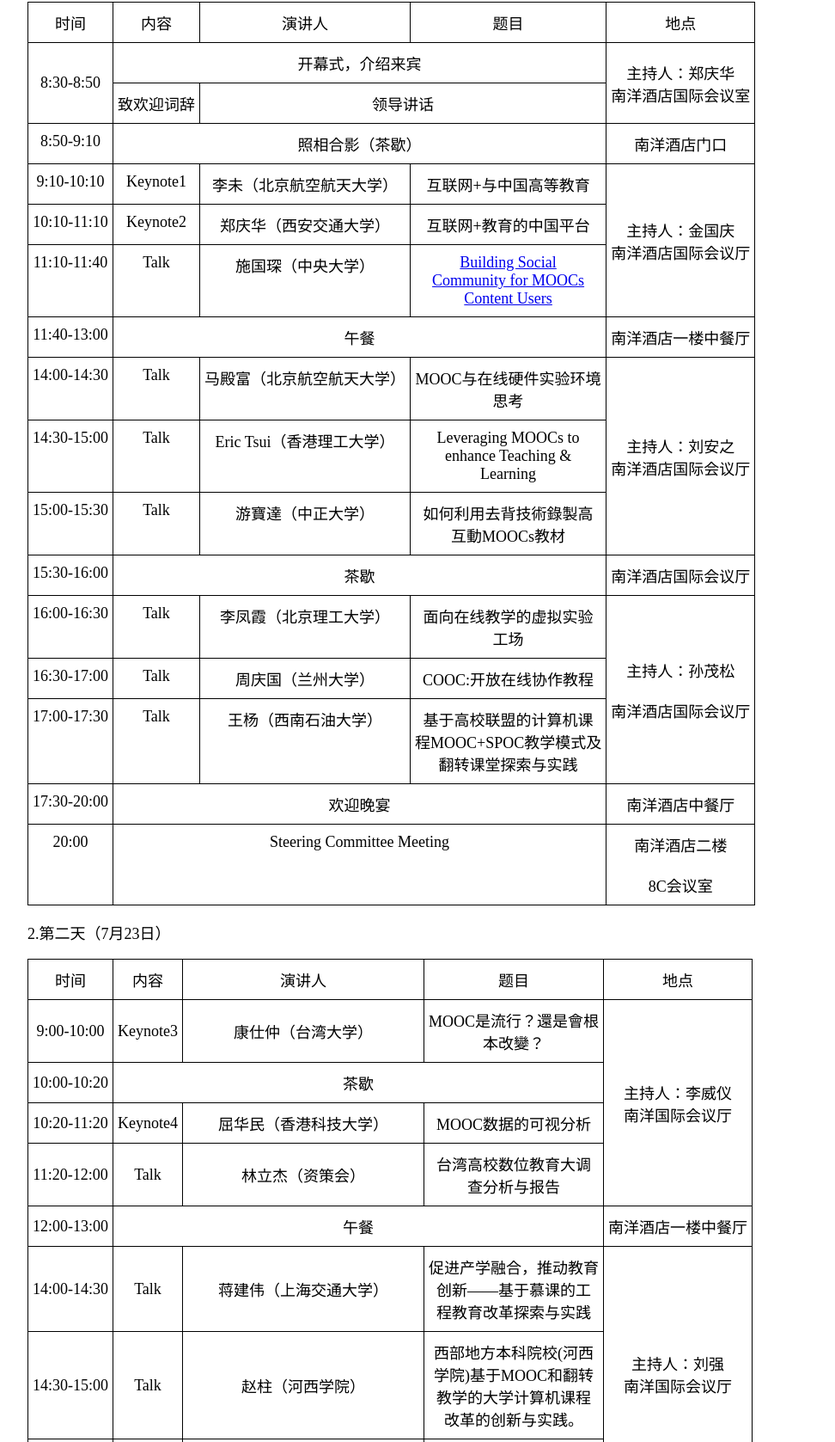
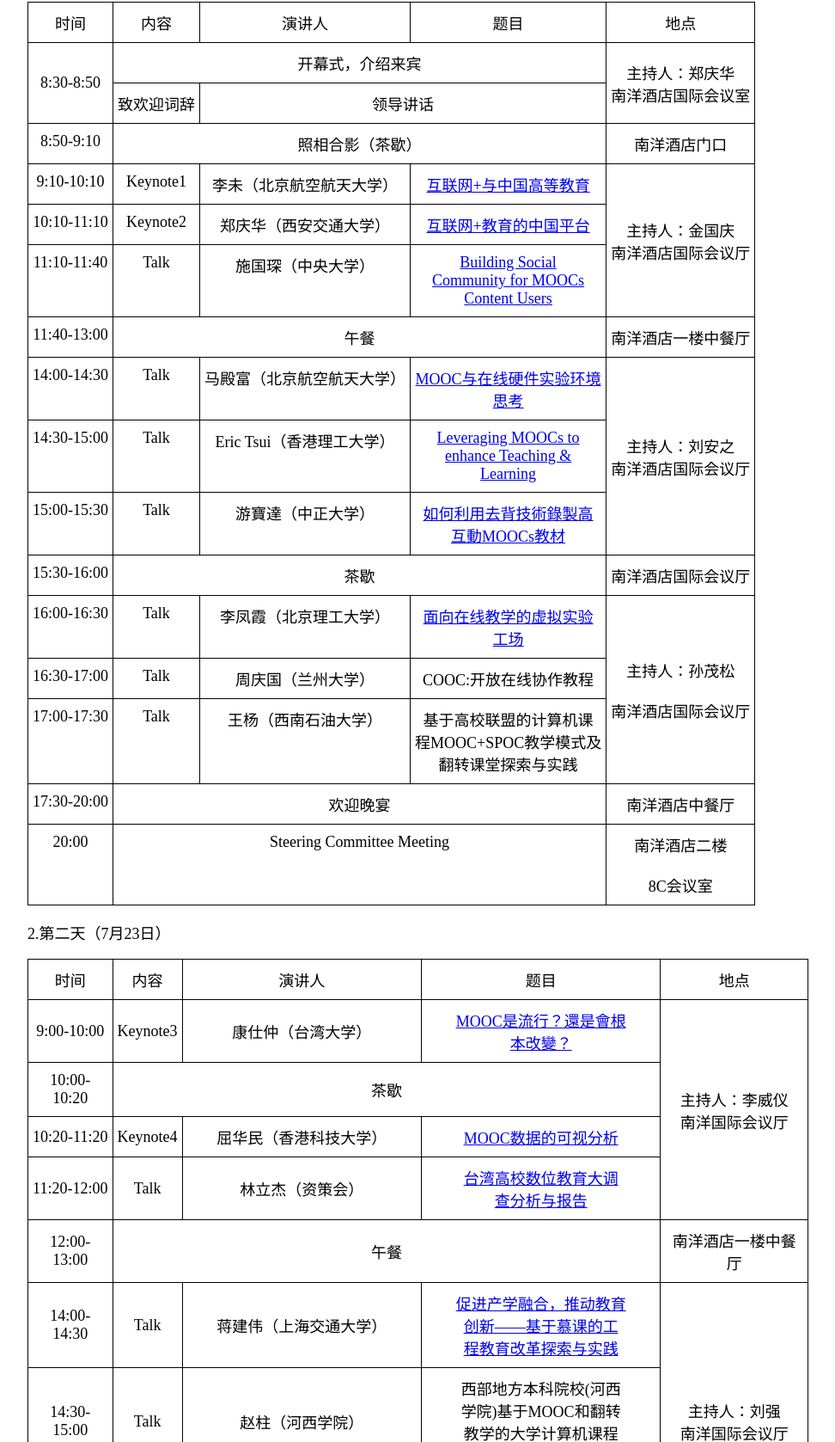
Before and after one commit to yinhang2/lessons, a plain HTML site: page index.html in a window 1280 px wide. Shown: the part 550-2227 px from the top of the page at 86% size, without its empty margins (148-1120 px from the left). Drawn offline with Linux system fonts and the light colour scheme.

Commit message:
add links

```diff
--- a/index.html
+++ b/index.html
@@ -73,14 +73,14 @@ ol,ul,p,table,td,th{
     <td class="tg-baqh">9:10-10:10</td>
     <td class="tg-baqh">Keynote1</td>
     <td class="tg-baqh">李未（北京航空航天大学）</td>
-    <td class="tg-baqh">互联网+与中国高等教育</td>
+    <td class="tg-baqh"><a href="https://github.com/yinhang2/lessons/blob/master/%E4%BA%92%E8%81%94%E7%BD%91+%E4%B8%8E%E4%B8%AD%E5%9B%BD%E9%AB%98%E7%AD%89%E6%95%99%E8%82%B2.pptx?raw=true">互联网+与中国高等教育</a></td>
     <td class="tg-s6z2" rowspan="3">主持人：金国庆<br>南洋酒店国际会议厅</td>
   </tr>
   <tr>
     <td class="tg-baqh">10:10-11:10</td>
     <td class="tg-baqh">Keynote2</td>
     <td class="tg-baqh">郑庆华（西安交通大学）</td>
-    <td class="tg-baqh">互联网+教育的中国平台</td>
+    <td class="tg-baqh"><a href="https://github.com/yinhang2/lessons/blob/master/%E4%BA%92%E8%81%94%E7%BD%91+%E6%95%99%E8%82%B2%E7%9A%84%E4%B8%AD%E5%9B%BD%E5%B9%B3%E5%8F%B0.pptx?raw=true">互联网+教育的中国平台</a></td>
   </tr>
   <tr>
     <td class="tg-baqh">11:10-11:40</td>
@@ -97,20 +97,20 @@ ol,ul,p,table,td,th{
     <td class="tg-baqh">14:00-14:30</td>
     <td class="tg-baqh">Talk</td>
     <td class="tg-baqh">马殿富（北京航空航天大学）</td>
-    <td class="tg-baqh">MOOC与在线硬件实验环境<br>思考</td>
+    <td class="tg-baqh"><a href="https://github.com/yinhang2/lessons/blob/master/MOOC%E4%B8%8E%E5%9C%A8%E7%BA%BF%E7%A1%AC%E4%BB%B6%E5%AE%9E%E9%AA%8C%E7%8E%AF%E5%A2%83%E6%80%9D%E8%80%83.ppt?raw=true">MOOC与在线硬件实验环境<br>思考</a></td>
     <td class="tg-s6z2" rowspan="3">主持人：刘安之<br>南洋酒店国际会议厅</td>
   </tr>
   <tr>
     <td class="tg-baqh">14:30-15:00</td>
     <td class="tg-baqh">Talk</td>
     <td class="tg-baqh">Eric Tsui（香港理工大学）</td>
-    <td class="tg-baqh">Leveraging MOOCs to<br> enhance Teaching &amp;<br> Learning</td>
+    <td class="tg-baqh"><a href="https://raw.githubusercontent.com/yinhang2/lessons/master/Leveraging%20MOOCs%20to%20enhance%20Teaching%20%26%20Learning.pdf">Leveraging MOOCs to<br> enhance Teaching &amp;<br> Learning</a></td>
   </tr>
   <tr>
     <td class="tg-baqh">15:00-15:30</td>
     <td class="tg-baqh">Talk</td>
     <td class="tg-baqh">游寶達（中正大学）</td>
-    <td class="tg-baqh">如何利用去背技術錄製高<br>互動MOOCs教材</td>
+    <td class="tg-baqh"><a href="https://github.com/yinhang2/lessons/blob/master/%E5%A6%82%E4%BD%95%E5%88%A9%E7%94%A8%E5%8E%BB%E8%83%8C%E6%8A%80%E8%A1%93%E9%8C%84%E8%A3%BD%E9%AB%98%E4%BA%92%E5%8B%95MOOCs%E6%95%99%E6%9D%90.pptx?raw=true">如何利用去背技術錄製高<br>互動MOOCs教材</a></td>
   </tr>
   <tr>
     <td class="tg-baqh">15:30-16:00</td>
@@ -121,7 +121,7 @@ ol,ul,p,table,td,th{
     <td class="tg-baqh">16:00-16:30</td>
     <td class="tg-baqh">Talk</td>
     <td class="tg-baqh">李凤霞（北京理工大学）</td>
-    <td class="tg-baqh">面向在线教学的虚拟实验<br>工场</td>
+    <td class="tg-baqh"><a href="https://github.com/yinhang2/lessons/blob/master/%E9%9D%A2%E5%90%91%E5%9C%A8%E7%BA%BF%E6%95%99%E5%AD%A6%E7%9A%84%E8%99%9A%E6%8B%9F%E5%AE%9E%E9%AA%8C%E5%B7%A5%E5%9C%BA.pptx?raw=true">面向在线教学的虚拟实验<br>工场</a></td>
     <td class="tg-s6z2" rowspan="3">主持人：孙茂松<br><br>南洋酒店国际会议厅</td>
   </tr>
   <tr>
@@ -160,7 +160,7 @@ ol,ul,p,table,td,th{
     <td class="tg-s6z2">9:00-10:00</td>
     <td class="tg-s6z2">Keynote3</td>
     <td class="tg-s6z2">康仕仲（台湾大学）</td>
-    <td class="tg-s6z2">MOOC是流行？還是會根<br>本改變？</td>
+    <td class="tg-s6z2"><a href="https://raw.githubusercontent.com/yinhang2/lessons/master/MOOC%E6%98%AF%E6%B5%81%E8%A1%8C%EF%BC%9F%E9%82%84%E6%98%AF%E6%9C%83%E6%A0%B9%E6%9C%AC%E6%94%B9%E8%AE%8A%EF%BC%9F.pdf">MOOC是流行？還是會根<br>本改變？</a></td>
     <td class="tg-s6z2" rowspan="4">主持人：李威仪<br>南洋国际会议厅</td>
   </tr>
   <tr>
@@ -171,13 +171,13 @@ ol,ul,p,table,td,th{
     <td class="tg-s6z2">10:20-11:20</td>
     <td class="tg-s6z2">Keynote4</td>
     <td class="tg-s6z2">屈华民（香港科技大学）</td>
-    <td class="tg-s6z2">MOOC数据的可视分析</td>
+    <td class="tg-s6z2"><a href="https://raw.githubusercontent.com/yinhang2/lessons/master/MOOC%E6%95%B0%E6%8D%AE%E7%9A%84%E5%8F%AF%E8%A7%86%E5%88%86%E6%9E%90.pdf">MOOC数据的可视分析</a></td>
   </tr>
   <tr>
     <td class="tg-s6z2">11:20-12:00</td>
     <td class="tg-s6z2">Talk</td>
     <td class="tg-s6z2">林立杰（资策会）</td>
-    <td class="tg-s6z2">台湾高校数位教育大调<br>查分析与报告</td>
+    <td class="tg-s6z2"><a href="https://raw.githubusercontent.com/yinhang2/lessons/master/%E5%8F%B0%E6%B9%BE%E9%AB%98%E6%A0%A1%E6%95%B0%E4%BD%8D%E6%95%99%E8%82%B2%E5%A4%A7%E8%B0%83%E6%9F%A5%E5%88%86%E6%9E%90%E4%B8%8E%E6%8A%A5%E5%91%8A.pdf">台湾高校数位教育大调<br>查分析与报告</a></td>
   </tr>
   <tr>
     <td class="tg-s6z2">12:00-13:00</td>
@@ -188,7 +188,7 @@ ol,ul,p,table,td,th{
     <td class="tg-s6z2">14:00-14:30</td>
     <td class="tg-s6z2">Talk</td>
     <td class="tg-s6z2">蒋建伟（上海交通大学）</td>
-    <td class="tg-s6z2">促进产学融合，推动教育<br>创新——基于慕课的工<br>程教育改革探索与实践</td>
+    <td class="tg-s6z2"><a href="https://raw.githubusercontent.com/yinhang2/lessons/master/%E5%9F%BA%E4%BA%8E%E6%85%95%E8%AF%BE%E7%9A%84%E5%B7%A5%E7%A8%8B%E6%95%99%E8%82%B2%E6%94%B9%E9%9D%A9%E6%8E%A2%E7%B4%A2%E4%B8%8E%E5%AE%9E%E8%B7%B5.pdf">促进产学融合，推动教育<br>创新——基于慕课的工<br>程教育改革探索与实践</a></td>
     <td class="tg-s6z2" rowspan="3">主持人：刘强<br>南洋国际会议厅</td>
   </tr>
   <tr>
@@ -201,6 +201,7 @@ ol,ul,p,table,td,th{
     <td class="tg-s6z2">15:00-15:30</td>
     <td class="tg-s6z2">Talk</td>
     <td class="tg-s6z2">黄亮（西安智園軟體開發管理有限<br>公司）</td>
+	<td class="tg-s6z2"><a href="https://github.com/yinhang2/lessons/blob/master/%E5%9F%BA%E4%BA%8EMOOC%E7%9A%84%E6%B7%B7%E5%90%88%E5%BC%8F%E5%AD%A6%E4%B9%A0%E5%B9%B3%E5%8F%B0%E7%A0%94%E7%A9%B6.pptx?raw=true">基于MOOC的混合式学习平台研究</a></td>
     <td class="tg-s6z2"></td>
   </tr>
   <tr>
```
